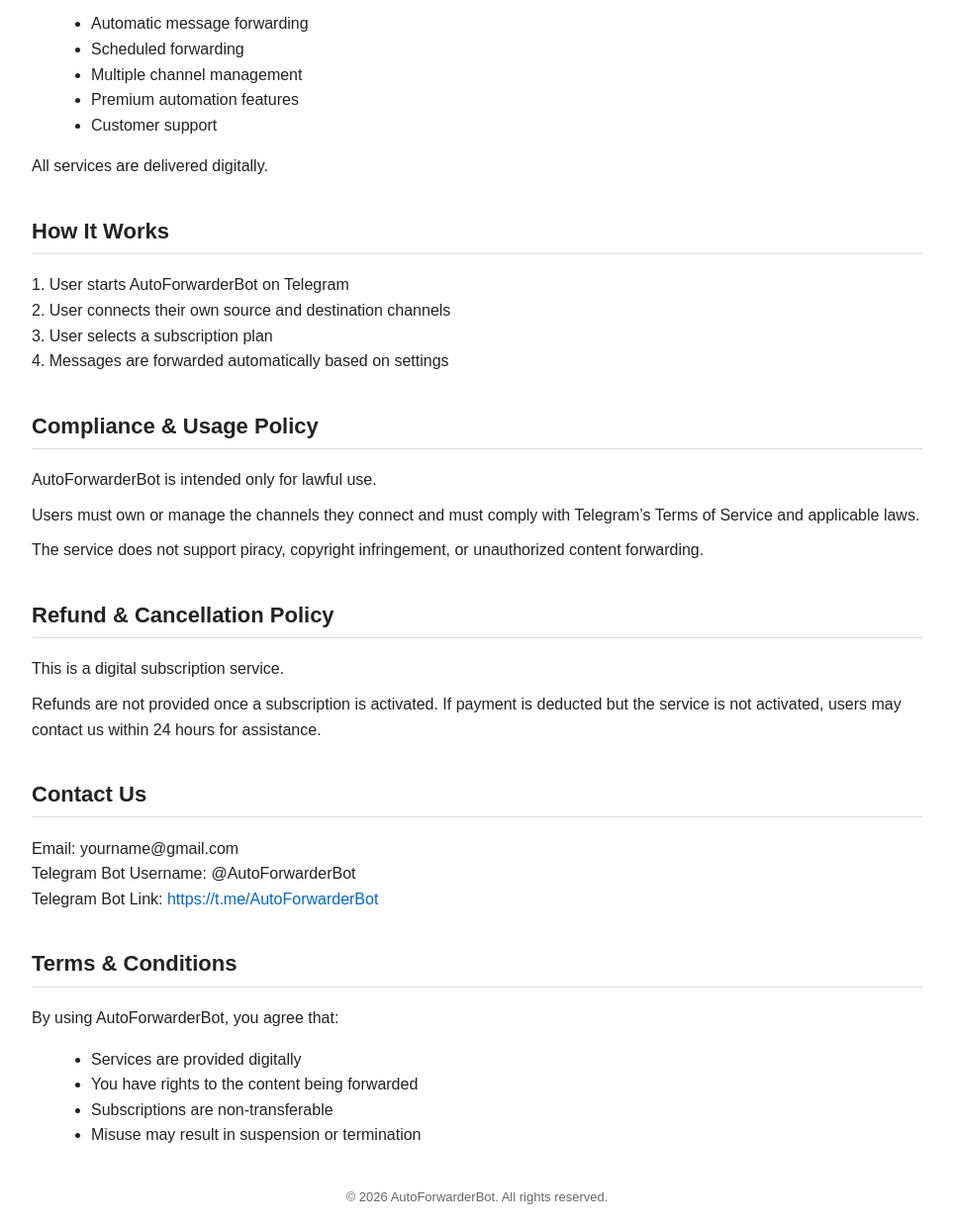
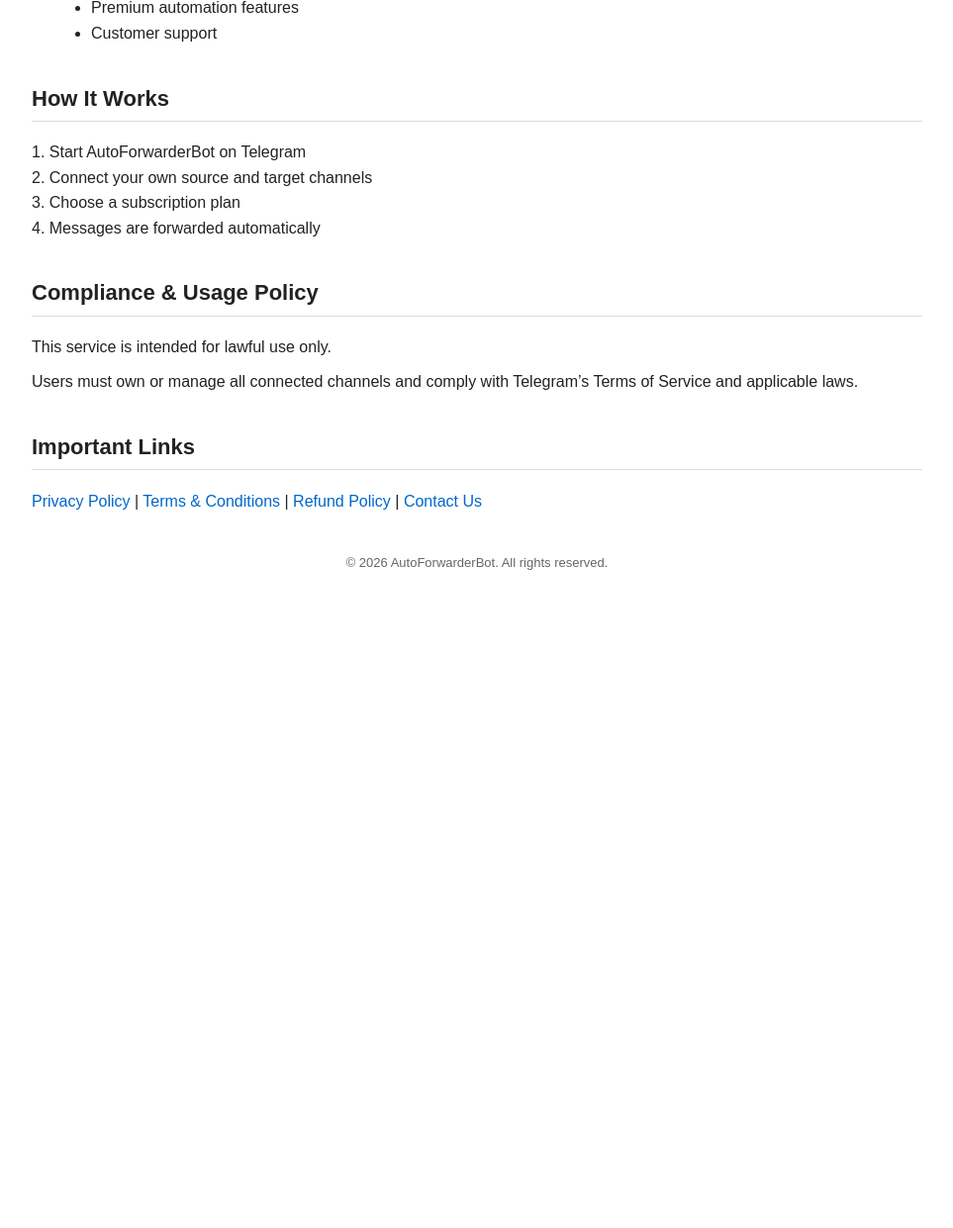
Before and after one commit to flashbroo/AutoForwarderBot, a plain HTML site: page index.html in a window 1280 px wide. Shown: the part 582-1823 px from the top of the page at 99% size, without its empty margins (158-1121 px from the left). After the commit the page ends 1182 px from the top, so only its background shows below. Drawn offline with Linux system fonts and the light colour scheme.

Commit message:
Update index.html

```diff
--- a/index.html
+++ b/index.html
@@ -1,4 +1,4 @@
-<<!DOCTYPE html>
+<!DOCTYPE html>
 <html lang="en">
 <head>
     <meta charset="UTF-8">
@@ -19,33 +19,22 @@
             margin: auto;
             padding: 20px;
         }
-        h1 {
-            font-size: 32px;
-            margin-bottom: 5px;
-        }
+        h1 { font-size: 32px; margin-bottom: 5px; }
         h2 {
             font-size: 22px;
             margin-top: 35px;
             border-bottom: 1px solid #dddddd;
             padding-bottom: 5px;
         }
-        p {
-            font-size: 16px;
-            margin: 10px 0;
-        }
-        ul {
-            margin-left: 20px;
-        }
+        p { font-size: 16px; margin: 10px 0; }
+        ul { margin-left: 20px; }
         footer {
             margin-top: 40px;
             font-size: 13px;
             color: #666666;
             text-align: center;
         }
-        a {
-            color: #0066cc;
-            text-decoration: none;
-        }
+        a { color: #0066cc; text-decoration: none; }
     </style>
 </head>
 <body>
@@ -63,87 +52,57 @@
 
 <p>
 The bot works only with channels where the user has administrator access.
-        All payments are processed securely using Razorpay.
+Payments are processed securely via authorized payment gateways.
 </p>
 
 <h2>About Us</h2>
 <p>
-        AutoForwarderBot provides Telegram channel automation services for administrators
+AutoForwarderBot provides automation tools for Telegram channel administrators
 and content owners.
 </p>
 <p>
-        We do not host, store, or distribute third-party content. Users are responsible
-        for ensuring they have permission to forward content from connected channels.
+We do not host, store, or distribute third-party content.
+All forwarding actions are initiated and controlled by the user.
 </p>
 
 <h2>Services</h2>
-    <p>Our subscription-based services include:</p>
 <ul>
 <li>Automatic message forwarding</li>
-        <li>Scheduled forwarding</li>
 <li>Multiple channel management</li>
+<li>Subscription-based access</li>
 <li>Premium automation features</li>
 <li>Customer support</li>
 </ul>
-    <p>All services are delivered digitally.</p>
 
 <h2>How It Works</h2>
 <p>
-        1. User starts AutoForwarderBot on Telegram<br>
-        2. User connects their own source and destination channels<br>
-        3. User selects a subscription plan<br>
-        4. Messages are forwarded automatically based on settings
+1. Start AutoForwarderBot on Telegram<br>
+2. Connect your own source and target channels<br>
+3. Choose a subscription plan<br>
+4. Messages are forwarded automatically
 </p>
 
 <h2>Compliance & Usage Policy</h2>
 <p>
-        AutoForwarderBot is intended only for lawful use.
+This service is intended for lawful use only.
 </p>
 <p>
-        Users must own or manage the channels they connect and must comply with
+Users must own or manage all connected channels and comply with
 Telegram’s Terms of Service and applicable laws.
 </p>
+
+<h2>Important Links</h2>
 <p>
-        The service does not support piracy, copyright infringement,
-        or unauthorized content forwarding.
+<a href="privacy.html">Privacy Policy</a> |
+<a href="terms.html">Terms & Conditions</a> |
+<a href="refund.html">Refund Policy</a> |
+<a href="contact.html">Contact Us</a>
 </p>
-
-    <h2>Refund & Cancellation Policy</h2>
-    <p>
-        This is a digital subscription service.
-    </p>
-    <p>
-        Refunds are not provided once a subscription is activated. If payment is
-        deducted but the service is not activated, users may contact us within
-        24 hours for assistance.
-    </p>
-
-    <h2>Contact Us</h2>
-    <p>
-        Email: yourname@gmail.com<br>
-        Telegram Bot Username: @AutoForwarderBot<br>
-        Telegram Bot Link:
-        <a href="https://t.me/AutoForwarderBot" target="_blank">
-            https://t.me/AutoForwarderBot
-        </a>
-    </p>
-
-    <h2>Terms & Conditions</h2>
-    <p>
-        By using AutoForwarderBot, you agree that:
-    </p>
-    <ul>
-        <li>Services are provided digitally</li>
-        <li>You have rights to the content being forwarded</li>
-        <li>Subscriptions are non-transferable</li>
-        <li>Misuse may result in suspension or termination</li>
-    </ul>
 
 <footer>
 © 2026 AutoForwarderBot. All rights reserved.
 </footer>
 
 </div>
-
 </body>
 </html>
```
Lines whose indentation alone changed are shown as unchanged.
